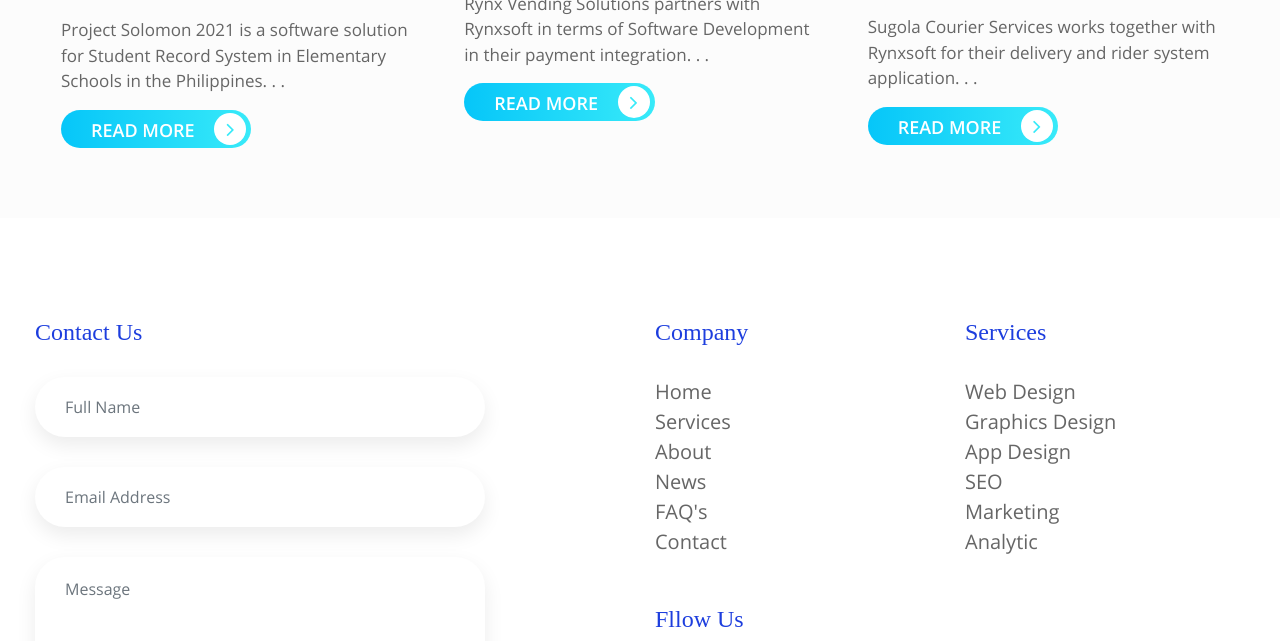
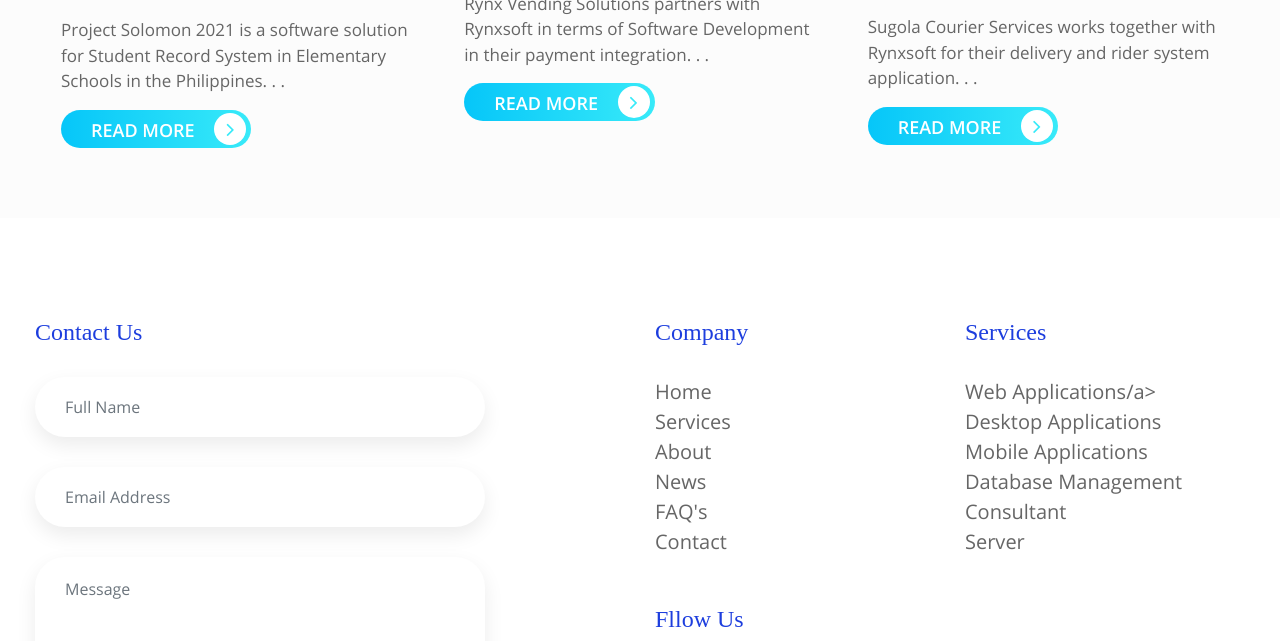
Before and after one commit to ryanvincecastillo/rynxsoft, a plain HTML site: page index.html in a window 1280 px wide. Shown: the part 3744-4385 px from the top of the page. Drawn offline with Linux system fonts and the light colour scheme; a web font is replaced by a local one.

Commit message:
Add files via upload

```diff
--- a/index.html
+++ b/index.html
@@ -266,7 +266,7 @@
                     <div class="card text-center"><img class="card-img-top" src="images/ryan.jpg" alt="">
                         <div class="card-body">
                             <h5>Ryan Vince Castillo <br />
-                                <span> CEO & Founder / Software Engineer</span>
+                                <span> Founder & CEO / Software Engineer</span>
                             </h5>
                         </div>
                     </div>
@@ -293,6 +293,15 @@
                     <div class="card text-center"><img class="card-img-top" src="images/rogelio.jpg" alt="">
                         <div class="card-body">
                             <h5>Rogelio Dulla Jr.<br />
+                                <span> Web Designer </span>
+                            </h5>
+                        </div>
+                    </div>
+                </div>
+                <div>
+                    <div class="card text-center"><img class="card-img-top" src="images/mervin.jpg" alt="">
+                        <div class="card-body">
+                            <h5>Mervin Melo Gamueta<br />
                                 <span> Web Designer </span>
                             </h5>
                         </div>
@@ -377,12 +386,12 @@
                         <div class="col-6">
                             <h4>Services</h4>
                             <ul class="nav flex-column services-nav">
-                                <li class="nav-item"><a class="nav-link" href="#">Web Design</a></li>
-                                <li class="nav-item"><a class="nav-link" href="#">Graphics Design</a></li>
-                                <li class="nav-item"><a class="nav-link" href="#">App Design</a></li>
-                                <li class="nav-item"><a class="nav-link" href="#">SEO</a></li>
-                                <li class="nav-item"><a class="nav-link" href="#">Marketing</a></li>
-                                <li class="nav-item"><a class="nav-link" href="#">Analytic</a></li>
+                                <li class="nav-item"><a class="nav-link" href="#">Web Applications/a></li>
+                                <li class="nav-item"><a class="nav-link" href="#">Desktop Applications</a></li>
+                                <li class="nav-item"><a class="nav-link" href="#">Mobile Applications</a></li>
+                                <li class="nav-item"><a class="nav-link" href="#">Database Management</a></li>
+                                <li class="nav-item"><a class="nav-link" href="#">Consultant</a></li>
+                                <li class="nav-item"><a class="nav-link" href="#">Server</a></li>
                             </ul>
                         </div>
                         <div class="col-12">
```
